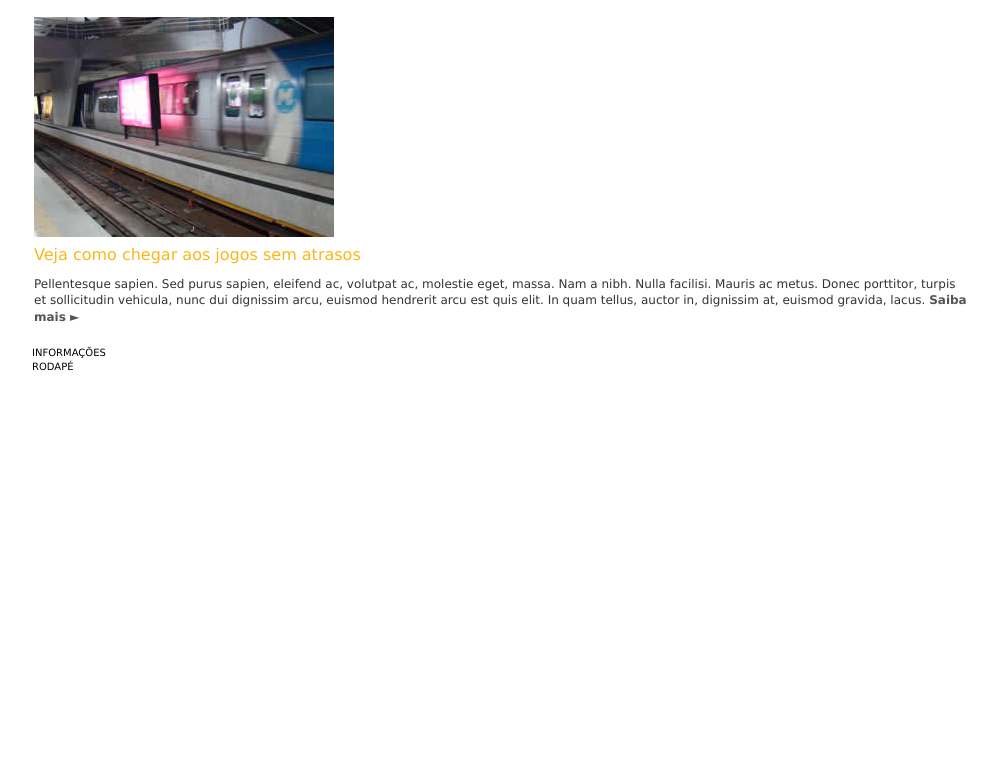
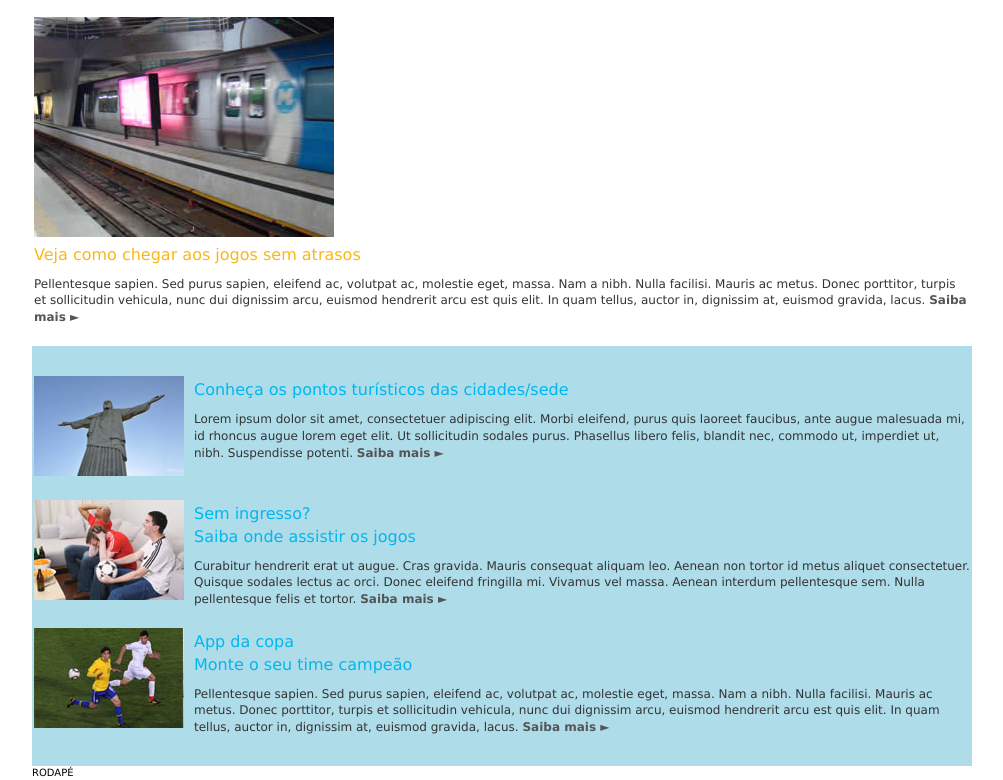
Before and after one commit to leocaliban/pl-web-design-responsivo, a plain HTML site: page 09_criando_um_layout_responsivo/index.html in a window 1280 px wide. Shown: the part 1450-2230 px from the top of the page, without its empty margins (138-1141 px from the left). Before the commit the page ends 1824 px from the top, so only its background shows below. Drawn offline with Linux system fonts and the light colour scheme.

Commit message:
Cria área de informações

```diff
--- a/09_criando_um_layout_responsivo/assets/css/style.css
+++ b/09_criando_um_layout_responsivo/assets/css/style.css
@@ -165,6 +165,20 @@ form{
   color: #fbb718;
 }
 
+.informacoes{
+  background: #aedce9;
+  padding: 1em 0;
+}
+
+.box.info figure{
+  float: left;
+  margin-right: 1em;
+}
+
+.box.info h2{
+  color: #00b7f0;
+}
+
 
 /*===========NAV=================*/
 
--- a/09_criando_um_layout_responsivo/index.html
+++ b/09_criando_um_layout_responsivo/index.html
@@ -4,7 +4,7 @@
 <head>
     <meta charset='utf-8' />
     <title>Portal da Copa</title>
-    <meta name='description' content=' Portal de informações da Copa do Mundo 2004 ' />
+    <meta name='description' content=' Portal de informações da Copa do Mundo 2014 ' />
     <meta name='viewport' content='width=device-width, initial-scale=1.0'>
     <link rel='stylesheet' type='text/css' href='assets/css/style.css' />
     <link rel="stylesheet" type="text/css" href="assets/plugins/ninja-slider/ninja-slider.css">
@@ -13,7 +13,7 @@
 <body id="home">
     <div class="tudo">
         <header>
-            <h1>Portal da Copa 2004</h1>
+            <h1>Portal da Copa 2014</h1>
         </header>
         <nav class="nav center">
             <ul>
@@ -128,8 +128,51 @@
                     </p>
                 </div>
             </div>
+
+
             <div class="informacoes">
-                INFORMAÇÕES
+
+                <div class="box info cf">
+                    <figure>
+                        <img src="assets/images/i1.jpg" alt="Cristo redentor.">
+                    </figure>
+                    <h2>Conheça os pontos turísticos das cidades/sede</h2>
+                    <p>
+                        Lorem ipsum dolor sit amet, consectetuer adipiscing elit. Morbi eleifend, purus quis laoreet
+                        faucibus, ante augue malesuada mi, id rhoncus augue lorem eget elit. Ut sollicitudin sodales
+                        purus. Phasellus libero felis, blandit nec, commodo ut, imperdiet ut, nibh. Suspendisse
+                        potenti.
+                        <a href="#">Saiba mais &#9658;</a>
+                    </p>
+                </div>
+
+                <div class="box info cf">
+                    <figure>
+                        <img src="assets/images/i2.jpg" alt="Pai e filho assistindo TV.">
+                    </figure>
+                    <h2>Sem ingresso? <br />Saiba onde assistir os jogos</h2>
+                    <p>
+                        Curabitur hendrerit erat ut augue. Cras gravida. Mauris consequat aliquam leo. Aenean non
+                        tortor id metus aliquet consectetuer. Quisque sodales lectus ac orci. Donec eleifend fringilla
+                        mi. Vivamus vel massa. Aenean interdum pellentesque sem. Nulla pellentesque felis et tortor.
+                        <a href="#">Saiba mais &#9658;</a>
+                    </p>
+                </div>
+
+                <div class="box info cf">
+                    <figure>
+                        <img src="assets/images/i3.jpg" alt="Dois jogadores de futebol em campo.">
+                    </figure>
+                    <h2>App da copa <br />Monte o seu time campeão</h2>
+                    <p>
+                        Pellentesque sapien. Sed purus sapien, eleifend ac, volutpat ac, molestie eget, massa. Nam a
+                        nibh. Nulla facilisi. Mauris ac metus. Donec porttitor, turpis et sollicitudin vehicula, nunc
+                        dui dignissim arcu, euismod hendrerit arcu est quis elit. In quam tellus, auctor in, dignissim
+                        at, euismod gravida, lacus.
+                        <a href="#">Saiba mais &#9658;</a>
+                    </p>
+                </div>
+
             </div>
         </main>
         <footer>
```
Also changed, not shown: 09_criando_um_layout_responsivo/assets/images/i1.jpg (added), 09_criando_um_layout_responsivo/assets/images/i2.jpg (added), 09_criando_um_layout_responsivo/assets/images/i3.jpg (added).
